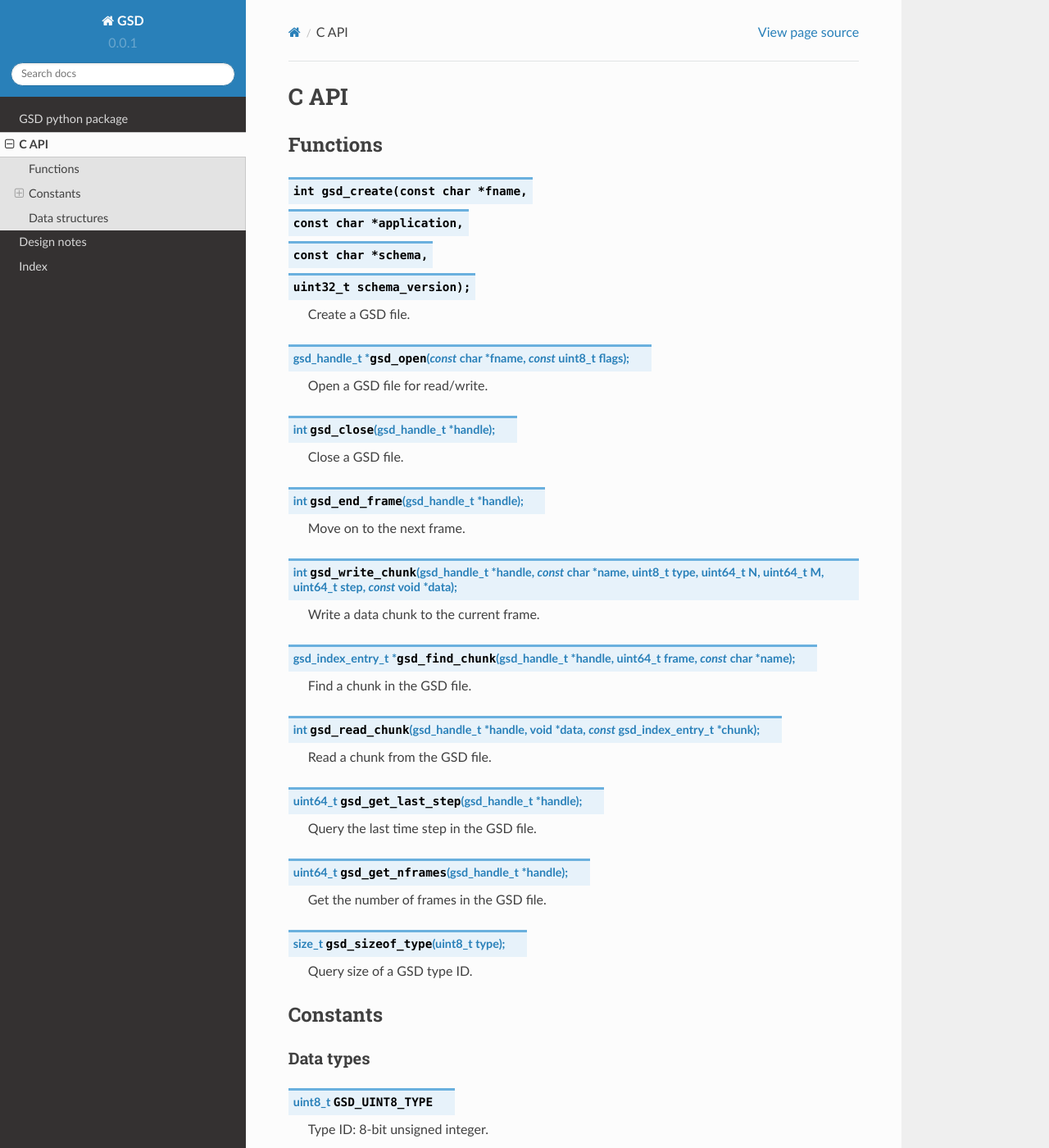
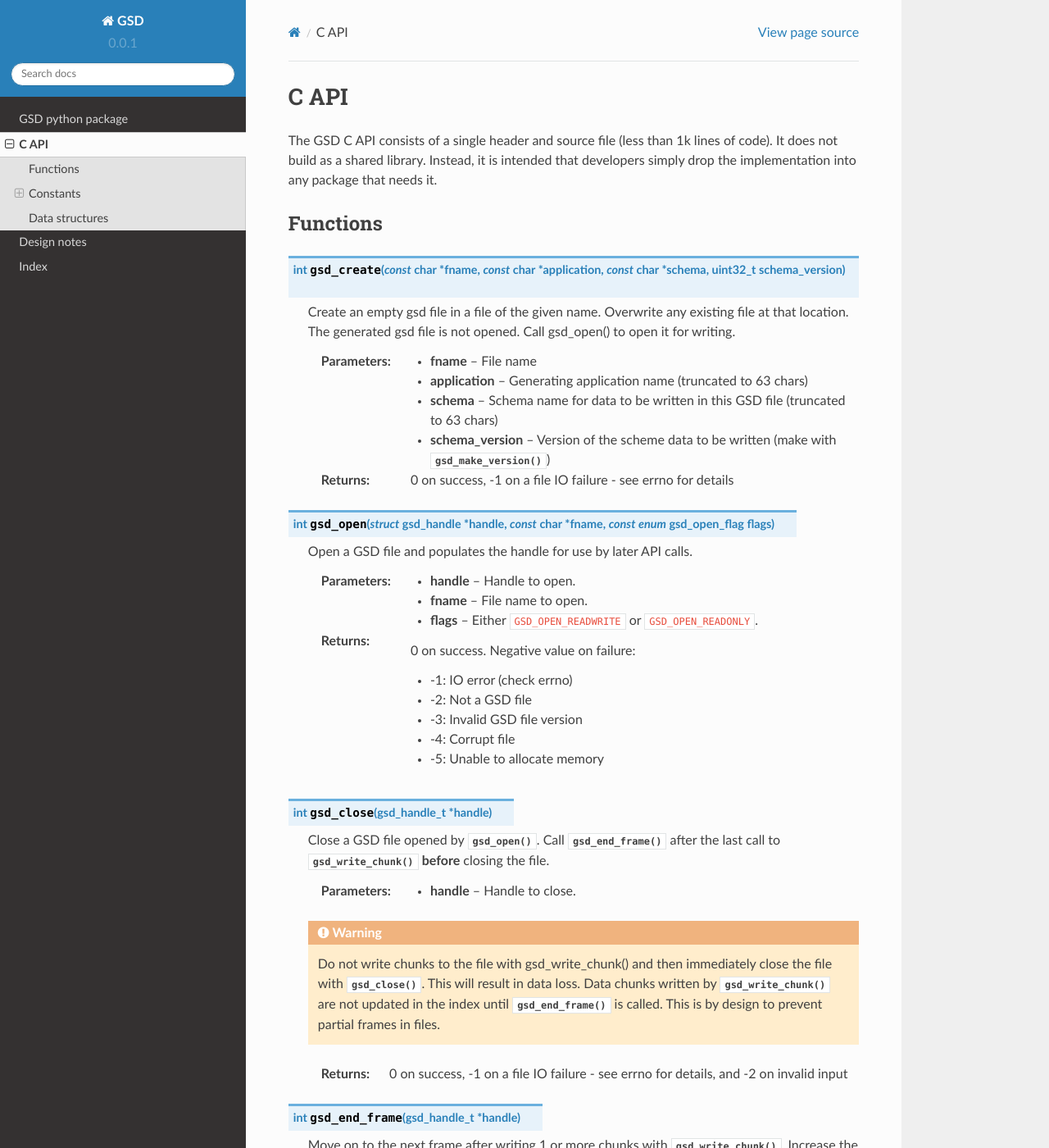
Before and after one commit to glotzerlab/gsd, a Sphinx documentation site: the page built from doc/c-api.rst, in a window 1280 px wide and 1400 px high. Shown: the whole window at 82% size. Built offline with Sphinx 7.4.7 and the Read the Docs theme 2.0.0, drawn with Linux system fonts in a browser that asks for light colours; some of the changed text lies outside the part shown.

Commit message:
More documentation updates.

```diff
--- a/doc/c-api.rst
+++ b/doc/c-api.rst
@@ -3,57 +3,131 @@
 C API
 =====
 
+The GSD C API consists of a single header and source file (less than 1k lines of
+code). It does not build as a shared library. Instead, it is intended that
+developers simply drop the implementation into any package that needs it.
+
 Functions
 ---------
 
-.. c:function:: int gsd_create(const char *fname,
-                               const char *application,
-                               const char *schema,
-                               uint32_t schema_version);
+.. c:function:: int gsd_create(const char *fname, const char *application, const char *schema, uint32_t schema_version)
 
-    Create a GSD file.
+    Create an empty gsd file in a file of the given name. Overwrite any existing file at that location.
+    The generated gsd file is not opened. Call gsd_open() to open it for writing.
 
-.. c:function:: gsd_handle_t* gsd_open(const char *fname, const uint8_t flags);
+    :param fname: File name
+    :param application: Generating application name (truncated to 63 chars)
+    :param schema: Schema name for data to be written in this GSD file (truncated to 63 chars)
+    :param schema_version: Version of the scheme data to be written (make with :c:func:`gsd_make_version()`)
 
-    Open a GSD file for read/write.
+    :return: 0 on success, -1 on a file IO failure - see errno for details
 
-.. c:function:: int gsd_close(gsd_handle_t* handle);
+.. c:function:: int gsd_open(struct gsd_handle* handle, const char *fname, const enum gsd_open_flag flags)
 
-    Close a GSD file.
+    Open a GSD file and populates the handle for use by later API calls.
 
-.. c:function:: int gsd_end_frame(gsd_handle_t* handle);
+    :param handle: Handle to open.
+    :param fname: File name to open.
+    :param flags: Either ``GSD_OPEN_READWRITE`` or ``GSD_OPEN_READONLY``.
 
-    Move on to the next frame.
+    :return: 0 on success. Negative value on failure:
 
-.. c:function:: int gsd_write_chunk(gsd_handle_t* handle, \
-                     const char *name, \
-                     uint8_t type, \
-                     uint64_t N, \
-                     uint64_t M, \
-                     uint64_t step, \
-                     const void *data);
+        * -1: IO error (check errno)
+        * -2: Not a GSD file
+        * -3: Invalid GSD file version
+        * -4: Corrupt file
+        * -5: Unable to allocate memory
 
-    Write a data chunk to the current frame.
+.. c:function:: int gsd_close(gsd_handle_t* handle)
 
-.. c:function:: gsd_index_entry_t* gsd_find_chunk(gsd_handle_t* handle, uint64_t frame, const char *name);
+    Close a GSD file opened by :c:func:`gsd_open()`.
+    Call :c:func:`gsd_end_frame()` after the last call to :c:func:`gsd_write_chunk()` **before** closing
+    the file.
 
-    Find a chunk in the GSD file.
+    :param handle: Handle to close.
 
-.. c:function:: int gsd_read_chunk(gsd_handle_t* handle, void* data, const gsd_index_entry_t* chunk);
+    .. warning::
+        Do not write chunks to the file with gsd_write_chunk() and then immediately close the file with
+        :c:func:`gsd_close()`. This will result in data loss. Data chunks written by :c:func:`gsd_write_chunk()`
+        are not updated in the index until :c:func:`gsd_end_frame()` is called. This is by design to
+        prevent partial frames in files.
 
-    Read a chunk from the GSD file.
+    :return: 0 on success, -1 on a file IO failure - see errno for details, and -2 on invalid input
 
-.. c:function:: uint64_t gsd_get_last_step(gsd_handle_t* handle);
+.. c:function:: int gsd_end_frame(gsd_handle_t* handle)
 
-    Query the last time step in the GSD file.
+    Move on to the next frame after writing 1 or more chunks with :c:func:`gsd_write_chunk()`.
+    Increase the frame counter by 1 and flush the cached index to disk.
 
-.. c:function:: uint64_t gsd_get_nframes(gsd_handle_t* handle);
+    :param handle: Handle to an open GSD file.
+
+    :return: 0 on success, -1 on a file IO failure - see errno for details, and -2 on invalid input
+
+.. c:function:: int gsd_write_chunk(struct gsd_handle* handle, const char *name, enum gsd_type type,      uint64_t N, uint8_t M, const void *data)
+
+    Write a data chunk to the current frame. The chunk name must be unique within each frame.
+    The given data chunk is written to the end of the file and its location is updated in the in-memory index.
+    The data pointer must be allocated and contain at least contains at least ``N * M * gsd_sizeof_type(type)`` bytes.
+
+    :param handle: Handle to an open GSD file.
+    :param name: Name of the data chunk (truncated to 63 chars).
+    :param type: type ID that identifies the type of data in data.
+    :param N: Number of rows in the data.
+    :param M: Number of columns in the data.
+    :param data: Data buffer.
+
+    :return: 0 on success, -1 on a file IO failure - see errno for details, and -2 on invalid input
+
+.. c:function:: const struct gsd_index_entry* gsd_find_chunk(struct gsd_handle* handle, uint64_t frame, const char *name)
+
+    Find a chunk in the GSD file. The found entry contains size and type metadata and can be passed to
+    :c:func:`gsd_read_chunk()` to read the data.
+
+    :param handle: Handle to an open GSD file
+    :param frame: Frame to look for chunk
+    :param name: Name of the chunk to find
+
+    :return: A pointer to the found chunk, or NULL if not found.
+
+.. c:function:: int gsd_read_chunk(gsd_handle_t* handle, void* data, const gsd_index_entry_t* chunk)
+
+    Read a chunk from the GSD file. The index entry must first be found by :c:func:`gsd_find_chunk()`.
+    ``data`` must point to an allocated buffer with at least ``N * M * gsd_sizeof_type(type)`` bytes.
+
+    :param handle: Handle to an open GSD file
+    :param data: Data buffer to read into
+    :param chunk: Chunk to read
+
+    :return: 0 on success
+
+        * -1 on a file IO failure - see errno for details
+        * -2 on invalid input
+        * -3 on invalid file data
+
+.. c:function:: uint64_t gsd_get_nframes(gsd_handle_t* handle)
 
     Get the number of frames in the GSD file.
 
-.. c:function:: size_t gsd_sizeof_type(uint8_t type);
+    :param handle: Handle to an open GSD file.
+
+    :return: The number of frames in the file, or 0 on error.
+
+.. c:function:: size_t gsd_sizeof_type(enum gsd_type type)
 
     Query size of a GSD type ID.
+
+    :param type: Type ID to query
+
+    :return: Size of the given type, or 1 for an unknown type ID.
+
+.. c:function:: uint32_t gsd_make_version(unsigned int major, unsigned int minor)
+
+    Specify a version number.
+
+    :param major: major version.
+    :param minor: minor version.
+
+    :return: a packed version number aaaa.bbbb suitable for storing in a gsd file version entry.
 
 Constants
 ---------
@@ -63,19 +137,43 @@ Constants
 Data types
 ^^^^^^^^^^
 
-.. c:var:: uint8_t GSD_UINT8_TYPE
+.. c:var:: gsd_type GSD_TYPE_UINT8
 
     Type ID: 8-bit unsigned integer.
 
-.. c:var:: uint8_t GSD_UINT32_TYPE
+.. c:var:: gsd_type GSD_TYPE_UINT16
+
+    Type ID: 16-bit unsigned integer.
+
+.. c:var:: gsd_type GSD_TYPE_UINT32
 
     Type ID: 32-bit unsigned integer.
 
-.. c:var:: uint8_t GSD_FLOAT_TYPE
+.. c:var:: gsd_type GSD_TYPE_UINT64
+
+    Type ID: 64-bit unsigned integer.
+
+.. c:var:: gsd_type GSD_TYPE_INT8
+
+    Type ID: 8-bit signed integer.
+
+.. c:var:: gsd_type GSD_TYPE_INT16
+
+    Type ID: 16-bit signed integer.
+
+.. c:var:: gsd_type GSD_TYPE_INT32
+
+    Type ID: 32-bit signed integer.
+
+.. c:var:: gsd_type GSD_TYPE_INT64
+
+    Type ID: 64-bit signed integer.
+
+.. c:var:: gsd_type GSD_TYPE_FLOAT
 
     Type ID: 32-bit single precision floating point.
 
-.. c:var:: uint8_t GSD_DOUBLE_TYPE
+.. c:var:: gsd_type GSD_TYPE_DOUBLE
 
     Type ID: 64-bit double precision floating point.
 
@@ -84,11 +182,11 @@ Data types
 Open flags
 ^^^^^^^^^^
 
-.. c:var:: uint8_t GSD_OPEN_READWRITE
+.. c:var:: gsd_open_flag GSD_OPEN_READWRITE
 
     Open file in **read/write**  mode.
 
-.. c:var:: uint8_t GSD_OPEN_READONLY
+.. c:var:: gsd_open_flag GSD_OPEN_READONLY
 
     Open file in **read only** mode.
 
@@ -98,7 +196,7 @@ Data structures
 
 .. c:type:: gsd_handle_t
 
-    Handle to an open GSD file. All members are **read-only**.
+    Handle to an open GSD file. All members are **read-only**. Only public members are documented here.
 
     .. c:member:: gsd_header_t header
 
@@ -106,9 +204,9 @@ Data structures
 
     .. c:member:: int64_t file_size
 
-        Size of the open file.
+        Size of the open file in bytes.
 
-    .. c:member:: uint8_t open_flags
+    .. c:member:: gsd_open_flag open_flags
 
         Flags used to open the file.
 
@@ -144,17 +242,9 @@ Data structures
 
         Number of rows in the chunk data.
 
-    .. c:member:: uint64_t M
+    .. c:member:: uint8_t M
 
         Number of columns in the chunk.
-
-    .. c:member:: uint64_t step
-
-        Timestep the chunk was saved at.
-
-    .. c:member:: char name[33]
-
-        Name of the chunk.
 
     .. c:member:: uint8_t type
 
--- a/doc/conf.py
+++ b/doc/conf.py
@@ -36,6 +36,7 @@ extensions = [
 ]
 
 intersphinx_mapping = {'python': ('https://docs.python.org/3', None)}
+autodoc_docstring_signature = True;
 
 # Add any paths that contain templates here, relative to this directory.
 templates_path = ['_templates']
--- a/doc/python-api.rst
+++ b/doc/python-api.rst
@@ -14,7 +14,7 @@ Submodules
    python-module-gsd.fl
 
 Package contents
----------------
+----------------
 
 .. automodule:: gsd
     :synopsis: GSD main module.
```
Also changed, not shown: 1 other file.
